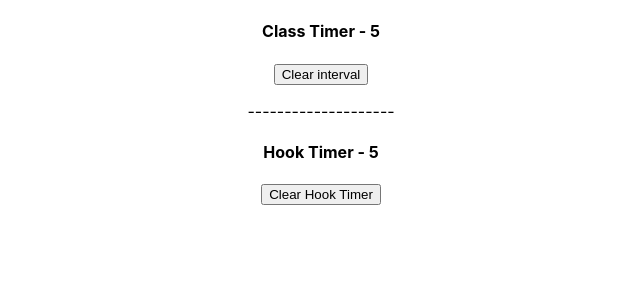
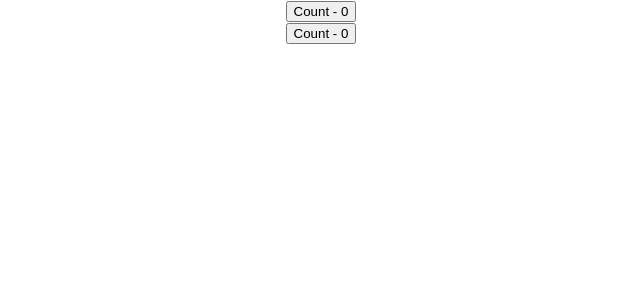
Before and after one commit to nihalshandev/react-hook-learning, a React (Create React App) app: page / in a window 1280 px wide. Shown: the top 300 px of the page, without its empty margins (319-959 px from the left). Built offline with nearby package versions, Linux system fonts and the light colour scheme.

Commit message:
created first basic example of custom hook

```diff
--- a/package.json
+++ b/package.json
@@ -13,7 +13,7 @@
     "web-vitals": "^1.1.2"
   },
   "scripts": {
-    "start": "node ./node_modules/react-scripts/bin/react-scripts.js start",
+    "start": "react-scripts start",
     "build": "react-scripts build",
     "test": "react-scripts test",
     "eject": "react-scripts eject"
--- a/src/App.js
+++ b/src/App.js
@@ -1,13 +1,12 @@
 import "./App.css";
-import ClassTimer from "./components/useRef/ClassTimer";
-import HookTimer from "./components/useRef/HookTimer";
+import DocTitleOne from "./components/ComstomHook/DocTitleOne";
+import DocTitleTwo from "./components/ComstomHook/DocTitleTwo";
 
 function App() {
   return (
     <div className="App">
-      <ClassTimer />
-      <p>--------------------</p>
-      <HookTimer />
+      <DocTitleOne />
+      <DocTitleTwo />
     </div>
   );
 }
--- /dev/null
+++ b/src/components/ComstomHook/DocTitleOne.js
@@ -0,0 +1,14 @@
+import React,{useState} from 'react'
+import useDocumentTitle from './hooks/useDocumentTitle'
+
+const DocTitleOne = () => {
+    const [count, setCount] = useState(0)
+    useDocumentTitle(count)
+    return (
+        <div>
+            <button onClick={() => setCount(count + 1)}>Count - {count}</button>
+        </div>
+    )
+}
+
+export default DocTitleOne
--- /dev/null
+++ b/src/components/ComstomHook/DocTitleTwo.js
@@ -0,0 +1,14 @@
+import React, { useState } from "react";
+import useDocumentTitle from "./hooks/useDocumentTitle";
+
+const DocTitleTwo = () => {
+  const [count, setCount] = useState(0);
+  useDocumentTitle(count);
+  return (
+    <div>
+      <button onClick={() => setCount(count + 1)}>Count - {count}</button>
+    </div>
+  );
+};
+
+export default DocTitleTwo;
--- /dev/null
+++ b/src/components/ComstomHook/hooks/useDocumentTitle.js
@@ -0,0 +1,10 @@
+import { useEffect } from "react";
+
+const useDocumentTitle = (count) => {
+  useEffect(() => {
+    document.title = `Count - ${count}`;
+  }, [count]);
+  return <div></div>;
+};
+
+export default useDocumentTitle;
```
